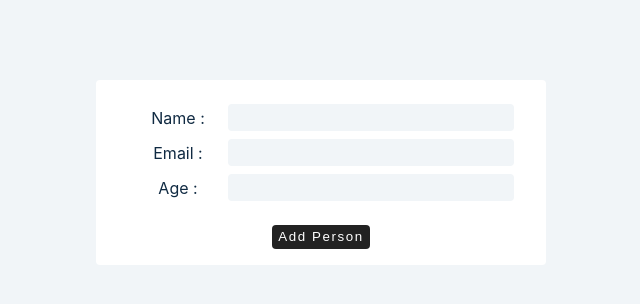
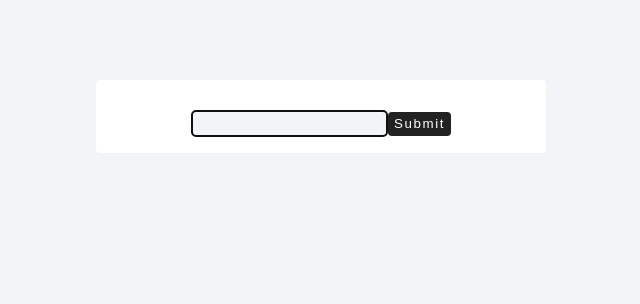
Before and after one commit to AB-FlatCode/react-sandbox, a React (Create React App) app: page / in a window 1280 px wide. Shown: the top 304 px of the page, without its empty margins (319-959 px from the left). Built offline with nearby package versions, Linux system fonts and the light colour scheme.

Commit message:
useRef basics completed

```diff
--- a/src/tutorial/5-useRef/setup/1-useRef-basics.js
+++ b/src/tutorial/5-useRef/setup/1-useRef-basics.js
@@ -1,11 +1,34 @@
-import React, { useEffect, useRef } from 'react';
+import React, { useEffect, useRef } from "react";
 
 // preserves value
 // DOES NOT trigger re-render
 // target DOM nodes/elements
 
 const UseRefBasics = () => {
-  return <h2>useRef</h2>;
+  const refContainer = useRef(null);
+  const divRefContainer = useRef(null);
+
+  const handleSubmit = (e) => {
+    e.preventDefault();
+    console.log(refContainer.current.value);
+    console.log(divRefContainer.current);
+  };
+
+  useEffect(() => {
+    refContainer.current.focus();
+  });
+
+  return (
+    <>
+      <form className="form" onSubmit={handleSubmit}>
+        <div>
+          <input type="text" ref={refContainer} />
+          <button type="submit">Submit</button>
+        </div>
+      </form>
+      <div ref={divRefContainer}></div>
+    </>
+  );
 };
 
 export default UseRefBasics;
```
Also changed, not shown: src/App.js (+5 -5 lines), 1 other file (tests, documents, lock files or other folders).
